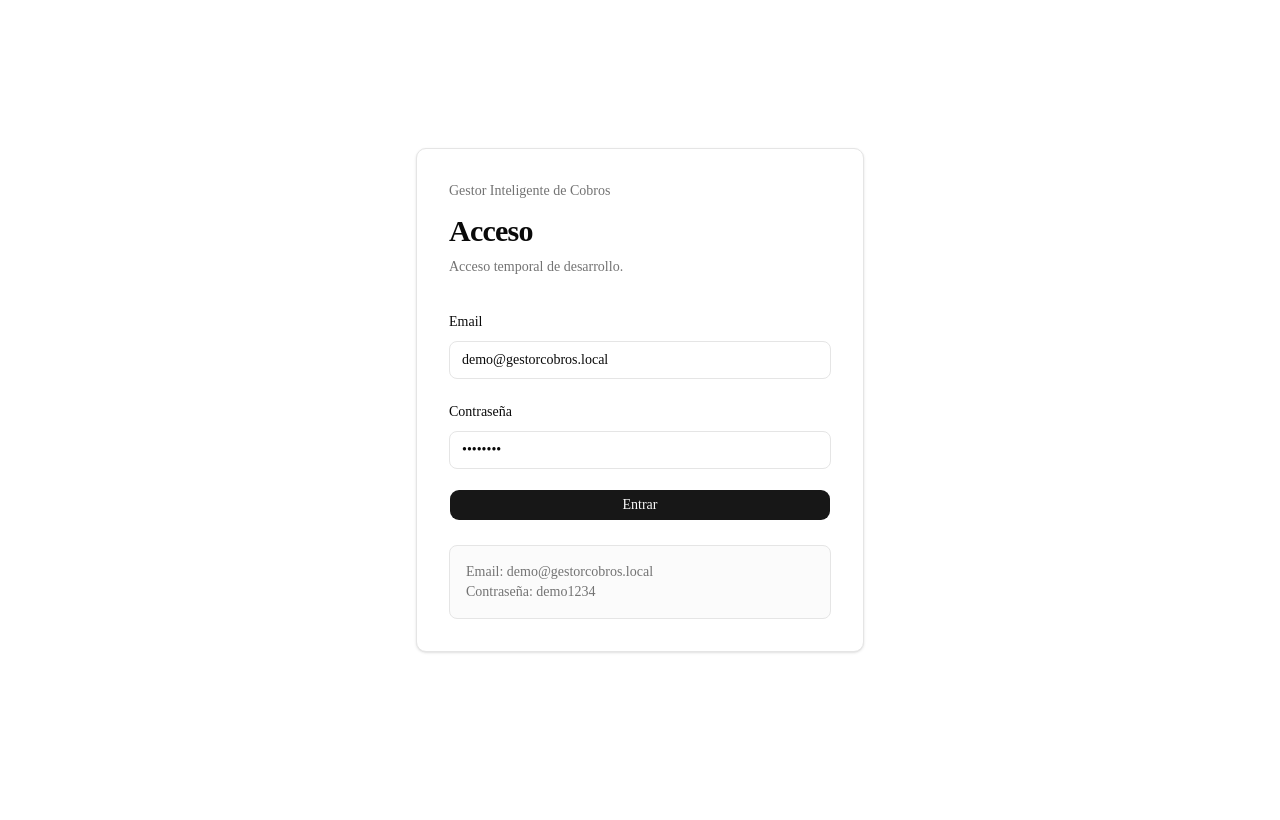
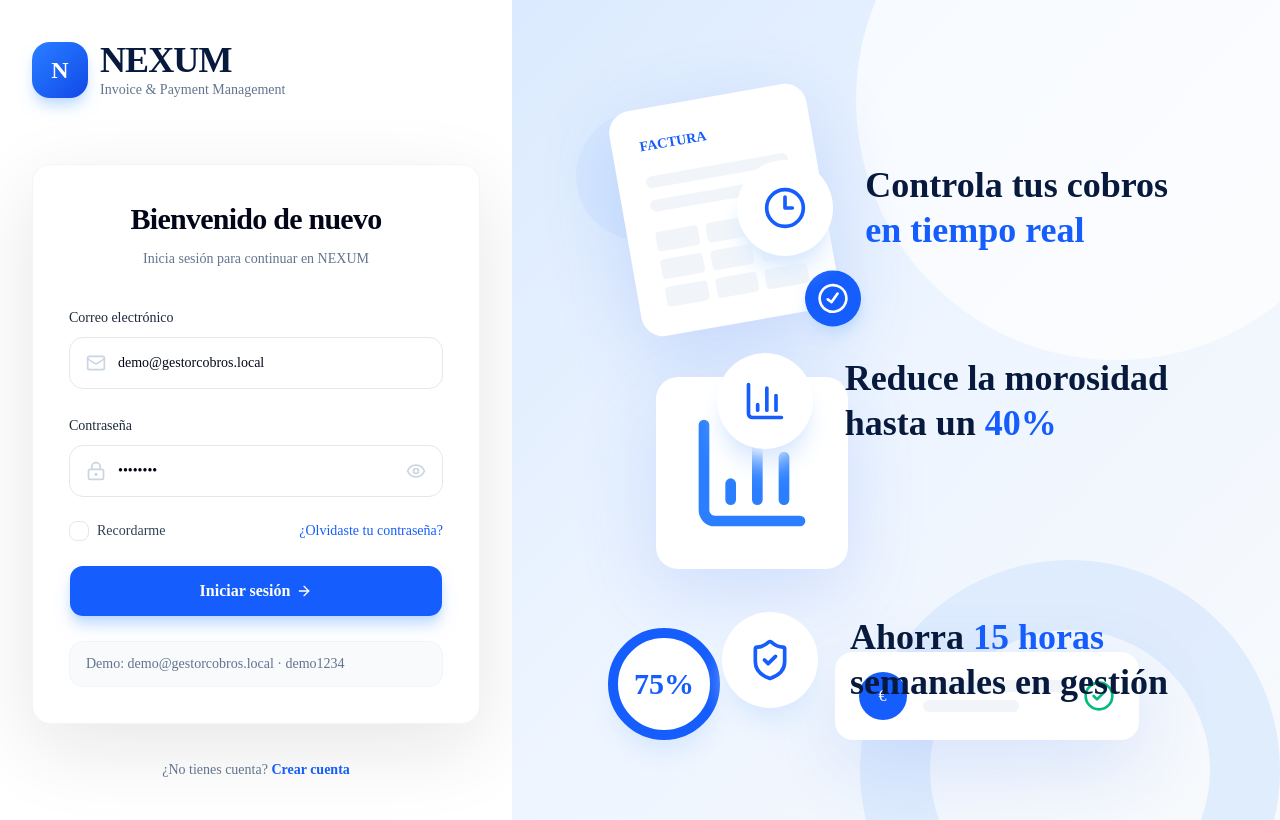
Before and after one commit to Jorge-Yela/gestor-inteligente-cobros, a Next.js app: page /login in a window 1280 px wide. Built offline with nearby package versions, Linux system fonts and the light colour scheme; no server answers.

Commit message:
Redesign login page

```diff
--- a/src/app/login/page.tsx
+++ b/src/app/login/page.tsx
@@ -1,4 +1,14 @@
 import { redirect } from "next/navigation";
+import {
+  ArrowRight,
+  BarChart3,
+  CheckCircle2,
+  Clock3,
+  Eye,
+  LockKeyhole,
+  Mail,
+  ShieldCheck,
+} from "lucide-react";
 
 import { auth } from "@/../auth";
 import { signInWithCredentials } from "@/server/actions/sign-in";
@@ -13,55 +23,162 @@
   }
 
   return (
-    <main className="flex min-h-screen items-center justify-center bg-background px-6 text-foreground">
-      <section className="w-full max-w-md rounded-lg border bg-card p-8 shadow-sm">
+    <main className="min-h-screen bg-white text-slate-950">
+      <div className="grid min-h-screen lg:grid-cols-[40%_60%]">
+        <section className="flex items-center justify-center px-6 py-10">
+          <div className="w-full max-w-md">
+            <div className="mb-16 flex items-center gap-3">
+              <div className="flex size-14 items-center justify-center rounded-2xl bg-gradient-to-br from-blue-500 to-blue-700 text-2xl font-bold text-white shadow-lg shadow-blue-200">
+                N
+              </div>
               <div>
-          <p className="text-sm font-medium text-muted-foreground">Gestor Inteligente de Cobros</p>
-          <h1 className="mt-3 text-3xl font-semibold tracking-tight">Acceso</h1>
-          <p className="mt-2 text-sm text-muted-foreground">
-            Acceso temporal de desarrollo.
+                <p className="text-4xl font-bold tracking-tight text-[#071a3d]">NEXUM</p>
+                <p className="text-sm font-medium text-slate-500">Invoice & Payment Management</p>
+              </div>
+            </div>
+
+            <div className="rounded-2xl border border-slate-100 bg-white p-9 shadow-[0_24px_80px_rgba(15,23,42,0.10)]">
+              <div className="text-center">
+                <h1 className="text-3xl font-semibold tracking-tight">Bienvenido de nuevo</h1>
+                <p className="mt-3 text-sm text-slate-500">
+                  Inicia sesión para continuar en NEXUM
                 </p>
               </div>
 
-        <form action={signInWithCredentials} className="mt-8 space-y-5">
+              <form action={signInWithCredentials} className="mt-9 space-y-6">
                 <div>
-            <label htmlFor="email" className="text-sm font-medium">
-              Email
+                  <label htmlFor="email" className="text-sm font-medium text-slate-800">
+                    Correo electrónico
                   </label>
+                  <div className="mt-2 flex h-13 items-center gap-3 rounded-xl border border-slate-200 bg-white px-4 transition focus-within:border-blue-500 focus-within:ring-4 focus-within:ring-blue-500/10">
+                    <Mail className="size-5 text-slate-300" />
                     <input
                       id="email"
                       name="email"
                       type="email"
                       defaultValue="demo@gestorcobros.local"
-              className="mt-2 w-full rounded-md border bg-background px-3 py-2 text-sm outline-none focus:border-foreground"
+                      className="h-full min-w-0 flex-1 bg-transparent text-sm outline-none placeholder:text-slate-300"
                       required
                     />
                   </div>
+                </div>
 
                 <div>
-            <label htmlFor="password" className="text-sm font-medium">
+                  <label htmlFor="password" className="text-sm font-medium text-slate-800">
                     Contraseña
                   </label>
+                  <div className="mt-2 flex h-13 items-center gap-3 rounded-xl border border-slate-200 bg-white px-4 transition focus-within:border-blue-500 focus-within:ring-4 focus-within:ring-blue-500/10">
+                    <LockKeyhole className="size-5 text-slate-300" />
                     <input
                       id="password"
                       name="password"
                       type="password"
                       defaultValue="demo1234"
-              className="mt-2 w-full rounded-md border bg-background px-3 py-2 text-sm outline-none focus:border-foreground"
+                      className="h-full min-w-0 flex-1 bg-transparent text-sm outline-none placeholder:text-slate-300"
                       required
                     />
+                    <Eye className="size-5 text-slate-300" />
+                  </div>
                 </div>
 
-          <Button type="submit" className="w-full">
-            Entrar
+                <div className="flex items-center justify-between text-sm">
+                  <label className="flex items-center gap-2 text-slate-700">
+                    <span className="size-5 rounded-md border border-slate-200 bg-white" />
+                    Recordarme
+                  </label>
+                  <span className="font-medium text-blue-600">¿Olvidaste tu contraseña?</span>
+                </div>
+
+                <Button type="submit" className="h-13 w-full rounded-xl bg-blue-600 text-base font-semibold text-white shadow-lg shadow-blue-200 hover:bg-blue-700">
+                  Iniciar sesión
+                  <ArrowRight className="size-4" />
                 </Button>
               </form>
 
-        <div className="mt-6 rounded-md border bg-muted/40 p-4 text-sm text-muted-foreground">
-          <p>Email: demo@gestorcobros.local</p>
-          <p>Contraseña: demo1234</p>
+              <div className="mt-6 rounded-xl border border-slate-100 bg-slate-50 px-4 py-3 text-sm text-slate-500">
+                Demo: demo@gestorcobros.local · demo1234
+              </div>
+            </div>
+
+            <p className="mt-9 text-center text-sm text-slate-500">
+              ¿No tienes cuenta? <span className="font-semibold text-blue-600">Crear cuenta</span>
+            </p>
           </div>
         </section>
+
+        <section className="relative hidden overflow-hidden bg-gradient-to-br from-blue-100 via-[#eef5ff] to-slate-50 lg:block">
+          <div className="absolute -right-24 -top-40 size-[520px] rounded-full bg-white/70" />
+          <div className="absolute -bottom-40 right-0 size-[420px] rounded-full border-[70px] border-blue-100/80" />
+          <div className="absolute left-16 top-28 size-32 rounded-full bg-blue-200/30" />
+
+          <div className="relative h-full px-16 py-16">
+            <div className="absolute left-28 top-24 rotate-[-10deg] rounded-3xl bg-white p-7 shadow-[0_24px_80px_rgba(37,99,235,0.18)]">
+              <p className="text-sm font-bold text-blue-600">FACTURA</p>
+              <div className="mt-5 space-y-3">
+                <div className="h-3 w-36 rounded-full bg-slate-100" />
+                <div className="h-3 w-28 rounded-full bg-slate-100" />
+                <div className="mt-5 grid grid-cols-3 gap-2">
+                  {Array.from({ length: 9 }).map((_, index) => (
+                    <div key={index} className="h-5 rounded bg-slate-100" />
+                  ))}
+                </div>
+              </div>
+              <div className="absolute -bottom-5 -right-5 flex size-14 items-center justify-center rounded-full bg-blue-600 text-white shadow-lg shadow-blue-200">
+                <CheckCircle2 className="size-8" />
+              </div>
+            </div>
+
+            <div className="absolute left-36 top-[46%] rounded-3xl bg-white p-8 shadow-[0_24px_80px_rgba(37,99,235,0.16)]">
+              <BarChart3 className="size-32 text-blue-500" />
+            </div>
+
+            <div className="absolute bottom-20 left-24 flex size-28 items-center justify-center rounded-full border-[10px] border-blue-600 bg-white text-3xl font-bold text-blue-600 shadow-xl shadow-blue-100">
+              75%
+            </div>
+
+            <div className="absolute bottom-20 left-[42%] flex items-center gap-4 rounded-2xl bg-white px-6 py-5 shadow-[0_24px_80px_rgba(37,99,235,0.14)]">
+              <div className="flex size-12 items-center justify-center rounded-full bg-blue-600 text-white">
+                €
+              </div>
+              <div className="space-y-2">
+                <div className="h-3 w-36 rounded-full bg-slate-100" />
+                <div className="h-3 w-24 rounded-full bg-slate-100" />
+              </div>
+              <CheckCircle2 className="size-8 text-emerald-500" />
+            </div>
+
+            <div className="absolute right-28 top-40 flex items-center gap-8">
+              <div className="flex size-24 items-center justify-center rounded-full bg-white shadow-xl shadow-blue-100">
+                <Clock3 className="size-11 text-blue-600" />
+              </div>
+              <h2 className="text-4xl font-bold leading-tight text-[#071a3d]">
+                Controla tus cobros<br />
+                <span className="text-blue-600">en tiempo real</span>
+              </h2>
+            </div>
+
+            <div className="absolute right-28 top-[43%] flex items-center gap-8">
+              <div className="flex size-24 items-center justify-center rounded-full bg-white shadow-xl shadow-blue-100">
+                <BarChart3 className="size-11 text-blue-600" />
+              </div>
+              <h2 className="text-4xl font-bold leading-tight text-[#071a3d]">
+                Reduce la morosidad<br />
+                hasta un <span className="text-blue-600">40%</span>
+              </h2>
+            </div>
+
+            <div className="absolute right-28 bottom-28 flex items-center gap-8">
+              <div className="flex size-24 items-center justify-center rounded-full bg-white shadow-xl shadow-blue-100">
+                <ShieldCheck className="size-11 text-blue-600" />
+              </div>
+              <h2 className="text-4xl font-bold leading-tight text-[#071a3d]">
+                Ahorra <span className="text-blue-600">15 horas</span><br />
+                semanales en gestión
+              </h2>
+            </div>
+          </div>
+        </section>
+      </div>
     </main>
   );
 }
```
Lines whose indentation alone changed are shown as unchanged.
